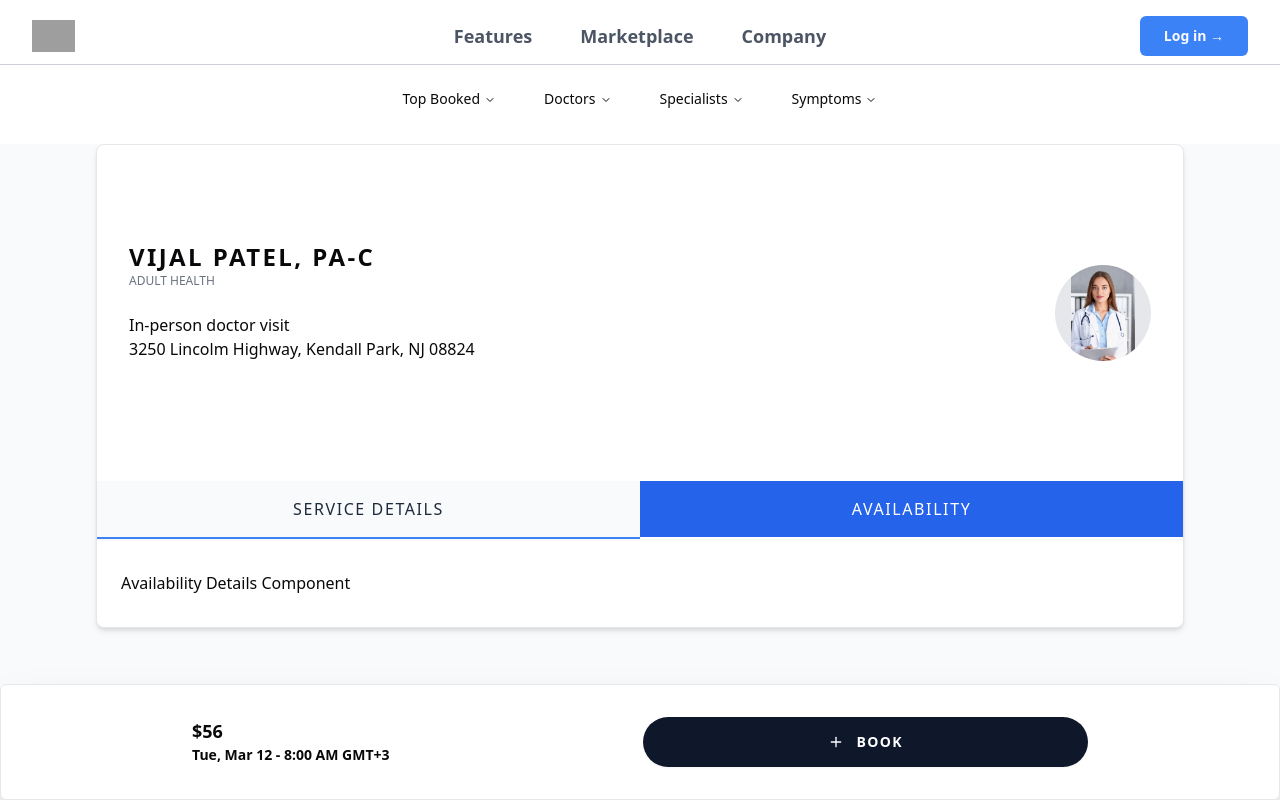
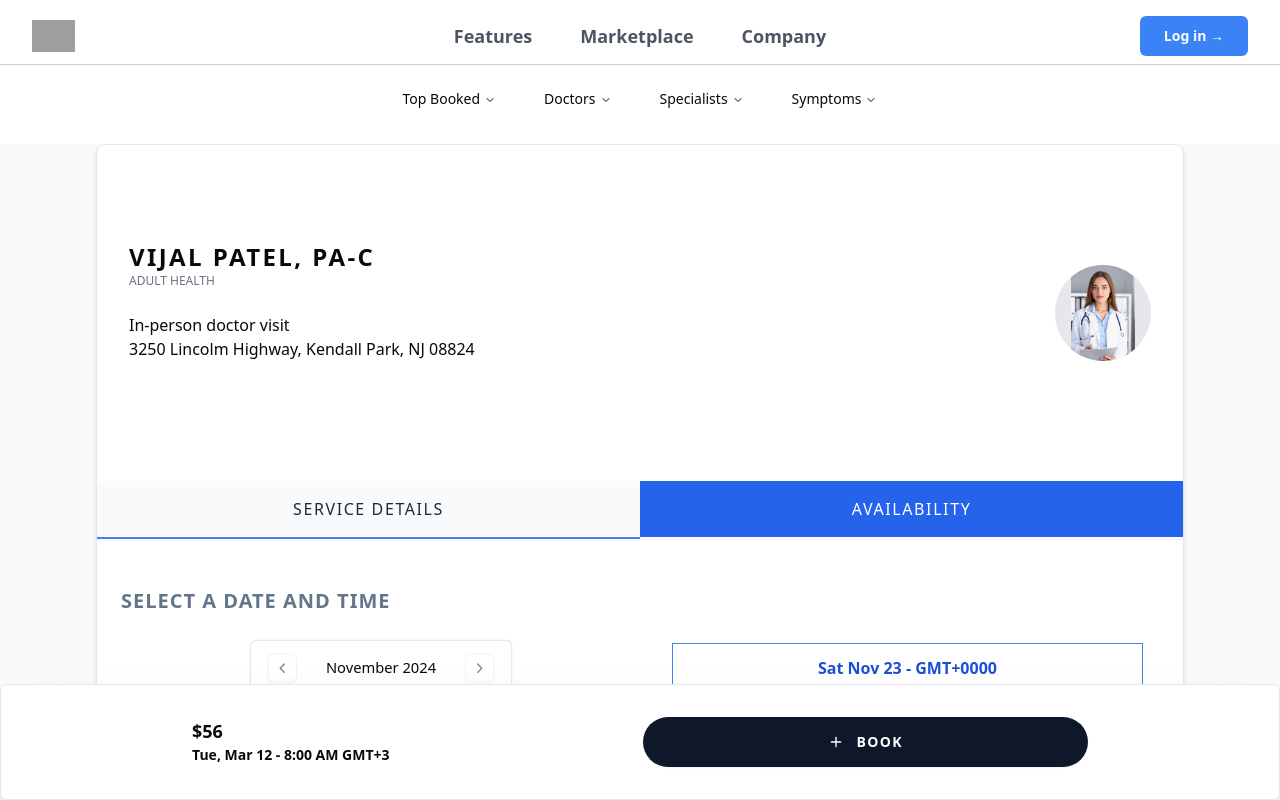
Before and after one commit to pappa6395/medical-app, a Next.js app: page /doctors/slug in a window 1280 px wide. Shown: the top 800 px of the page. Built offline with nearby package versions, Linux system fonts and the light colour scheme; grey boxes are pictures that could not be loaded.

Commit message:
Create booking calendar

```diff
--- /dev/null
+++ b/components/Availability.tsx
@@ -0,0 +1,88 @@
+"use client"
+import React from 'react'
+import { Calendar } from "@/components/ui/calendar"
+import { formattedDate } from '@/utils/formattedDate'
+import Link from 'next/link'
+
+const Availability = () => {
+
+    const [bookDate, setBookDate] = React.useState<Date | undefined>(new Date())
+
+    const timeStamps = [
+        {
+            time: "8:30",
+            period: "am"
+        },
+        {
+            time: "9:30",
+            period: "am"
+        },
+        {
+            time: "10:30",
+            period: "am"
+        },
+        {
+            time: "11:30",
+            period: "am"
+        },
+        {
+            time: "1:30",
+            period: "pm"
+        },
+        {
+            time: "2:30",
+            period: "pm"
+        },
+        {
+            time: "3:30",
+            period: "pm"
+        },
+    ]
+
+  return (
+
+    <div className='mb-52'>
+        <h2 className='font-bold text-xl uppercase text-slate-500
+        py-4 tracking-wider'>
+            Select a Date and Time
+        </h2>
+        <div className="grid grid-cols-4 gap-8 lg:gap-0 space-x-4">
+            <div className="sm:col-span-2 mx-auto">
+                <Calendar
+                    mode="single"
+                    selected={bookDate}
+                    onSelect={setBookDate}
+                    className="rounded-md border scale-105 mt-4"
+                />
+            </div>
+            <div className='sm:col-span-2 mx-auto mt-3'>
+                <div className='px-4'>
+                    <h2 className='pb-4 font-semibold text-blue-700 py-3 px-4
+                    border border-blue-500 text-center'>
+                        {formattedDate(bookDate)}
+                    </h2>
+                    <div className="py-3 grid grid-cols-2 md:grid-cols-3 gap-2">
+                    {timeStamps.slice(0,5).map((item,i) => {
+                        return (
+                            <button key={i}
+                            className='bg-blue-600 text-white text-center text-sm md:text-base p-2'>
+                                {item.time}{item.period}
+                            </button>
+                        )
+                    })}
+                    <Link
+                        href="/doctors/slug"
+                        className='bg-blue-900 text-center
+                         text-white p-2 truncate'>
+                            More time
+                    </Link>
+                </div>
+                </div>
+            </div>
+        </div>
+    </div>
+
+  )
+}
+
+export default Availability
--- a/components/DoctorDetails.tsx
+++ b/components/DoctorDetails.tsx
@@ -1,5 +1,6 @@
 "use client"
 import React, { useState } from 'react'
+import Availability from './Availability'
 
 
 const DoctorDetails = () => {
@@ -28,10 +29,10 @@
                 Availability
             </button>
         </div>
-        <div className='py-8 px-6'>
+        <div className='py-8 px-6 mx-auto'>
             {isActive === "availability" ? (
                 <div>
-                    Availability Details Component
+                    <Availability />
                 </div>
             ) : (
                 <div>
--- /dev/null
+++ b/components/ui/calendar.tsx
@@ -0,0 +1,72 @@
+"use client"
+
+import * as React from "react"
+import { ChevronLeft, ChevronRight } from "lucide-react"
+import { DayPicker } from "react-day-picker"
+
+import { cn } from "@/lib/utils"
+import { buttonVariants } from "@/components/ui/button"
+
+export type CalendarProps = React.ComponentProps<typeof DayPicker>
+
+function Calendar({
+  className,
+  classNames,
+  showOutsideDays = true,
+  ...props
+}: CalendarProps) {
+  return (
+    <DayPicker
+      showOutsideDays={showOutsideDays}
+      className={cn("p-3", className)}
+      classNames={{
+        months: "flex flex-col sm:flex-row space-y-4 sm:space-x-4 sm:space-y-0",
+        month: "space-y-4",
+        caption: "flex justify-center pt-1 relative items-center",
+        caption_label: "text-sm font-medium",
+        nav: "space-x-1 flex items-center",
+        nav_button: cn(
+          buttonVariants({ variant: "outline" }),
+          "h-7 w-7 bg-transparent p-0 opacity-50 hover:opacity-100"
+        ),
+        nav_button_previous: "absolute left-1",
+        nav_button_next: "absolute right-1",
+        table: "w-full border-collapse space-y-1",
+        head_row: "flex",
+        head_cell:
+          "text-muted-foreground rounded-md w-8 font-normal text-[0.8rem]",
+        row: "flex w-full mt-2",
+        cell: cn(
+          "relative p-0 text-center text-sm focus-within:relative focus-within:z-20 [&:has([aria-selected])]:bg-accent [&:has([aria-selected].day-outside)]:bg-accent/50 [&:has([aria-selected].day-range-end)]:rounded-r-md",
+          props.mode === "range"
+            ? "[&:has(>.day-range-end)]:rounded-r-md [&:has(>.day-range-start)]:rounded-l-md first:[&:has([aria-selected])]:rounded-l-md last:[&:has([aria-selected])]:rounded-r-md"
+            : "[&:has([aria-selected])]:rounded-md"
+        ),
+        day: cn(
+          buttonVariants({ variant: "ghost" }),
+          "h-8 w-8 p-0 font-normal aria-selected:opacity-100"
+        ),
+        day_range_start: "day-range-start",
+        day_range_end: "day-range-end",
+        day_selected:
+          "bg-primary text-primary-foreground hover:bg-primary hover:text-primary-foreground focus:bg-primary focus:text-primary-foreground",
+        day_today: "bg-accent text-accent-foreground",
+        day_outside:
+          "day-outside text-muted-foreground aria-selected:bg-accent/50 aria-selected:text-muted-foreground",
+        day_disabled: "text-muted-foreground opacity-50",
+        day_range_middle:
+          "aria-selected:bg-accent aria-selected:text-accent-foreground",
+        day_hidden: "invisible",
+        ...classNames,
+      }}
+      components={{
+        IconLeft: ({ ...props }) => <ChevronLeft className="h-4 w-4" />,
+        IconRight: ({ ...props }) => <ChevronRight className="h-4 w-4" />,
+      }}
+      {...props}
+    />
+  )
+}
+Calendar.displayName = "Calendar"
+
+export { Calendar }
--- a/package.json
+++ b/package.json
@@ -15,9 +15,11 @@
     "@radix-ui/react-slot": "^1.1.0",
     "class-variance-authority": "^0.7.0",
     "clsx": "^2.1.1",
+    "date-fns": "^4.1.0",
     "lucide-react": "^0.460.0",
     "next": "15.0.3",
     "react": "19.0.0-rc-66855b96-20241106",
+    "react-day-picker": "^8.10.1",
     "react-dom": "19.0.0-rc-66855b96-20241106",
     "react-icons": "^5.3.0",
     "react-multi-carousel": "^2.8.5",
--- /dev/null
+++ b/utils/formattedDate.ts
@@ -0,0 +1,17 @@
+
+ export const formattedDate = (bookDate: Date | undefined): string => {
+
+    if (!bookDate) return "No date selected";
+
+    const dateString = bookDate.toString();
+
+    const dateFormat = `${dateString
+        .split(" ")
+        .slice(0, 3)
+        .join(" ")
+    } - GMT${dateString
+        .split("GMT")[1]
+        .split(" ")[0]}`;
+
+    return dateFormat
+ }
```
Also changed, not shown: 1 other file (tests, documents, lock files or other folders).
